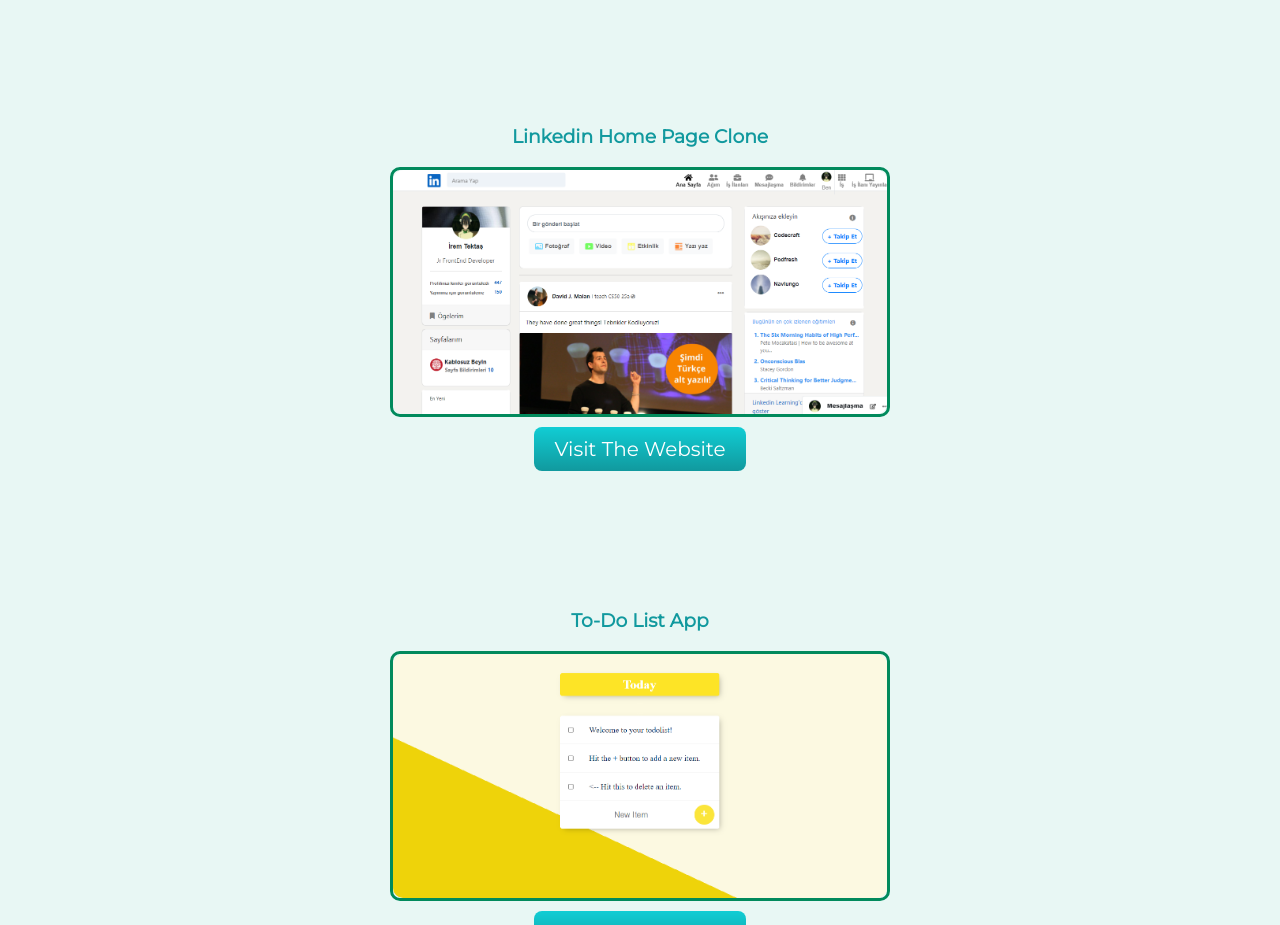
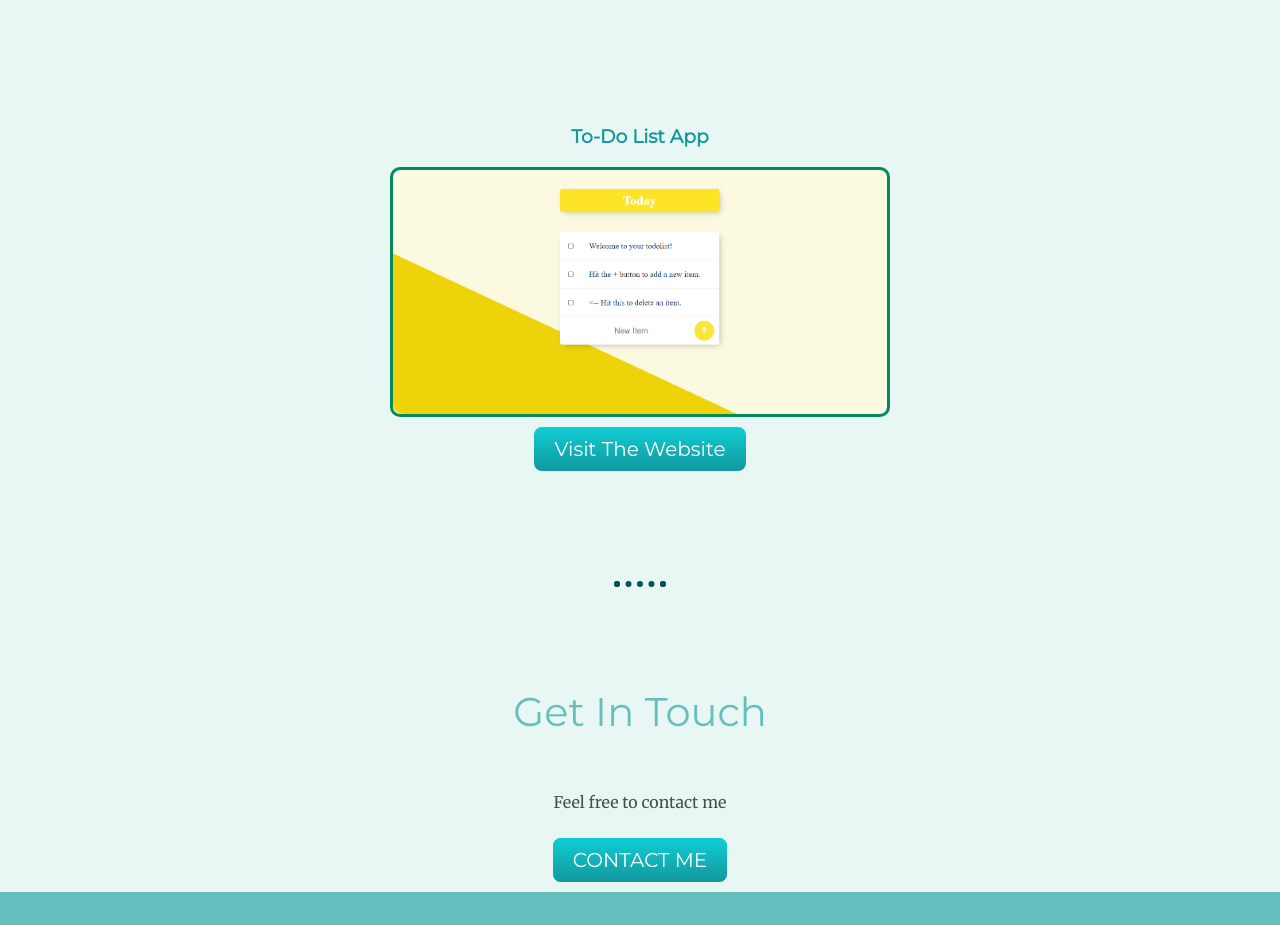
Before and after one commit to iremtkts/iremtkts.github.io, a plain HTML site: page index.html in a window 1280 px wide. Shown: the part 2624-3549 px from the top of the page. Drawn offline with Linux system fonts and the light colour scheme.

Commit message:
some codes has been commented

```diff
--- a/index.html
+++ b/index.html
@@ -76,14 +76,14 @@
                         <a class="btn" href="https://photographyhobby.net/">Visit The Website</a>
                     </div>
 
-                    <h3 style="text-align: center; margin-top:10%;">Linkedin Home Page Clone</h3>
+                    <!-- <h3 style="text-align: center; margin-top:10%;">Linkedin Home Page Clone</h3>
                     <div class="card ">
                         <img class="card-project-image" src="images/linkedin.png" alt="website-img">
 
                     </div>
                     <div class="btn-info">
                         <a class="btn" href="https://wizardly-engelbart-139b63.netlify.app/">Visit The Website</a>
-                    </div>
+                    </div> -->
                     <h3 style="text-align: center; margin-top:10%;">To-Do List App</h3>
                     <div class="card ">
                         <img class="card-project-image" src="images/todolist.png" alt="website-img">
```
